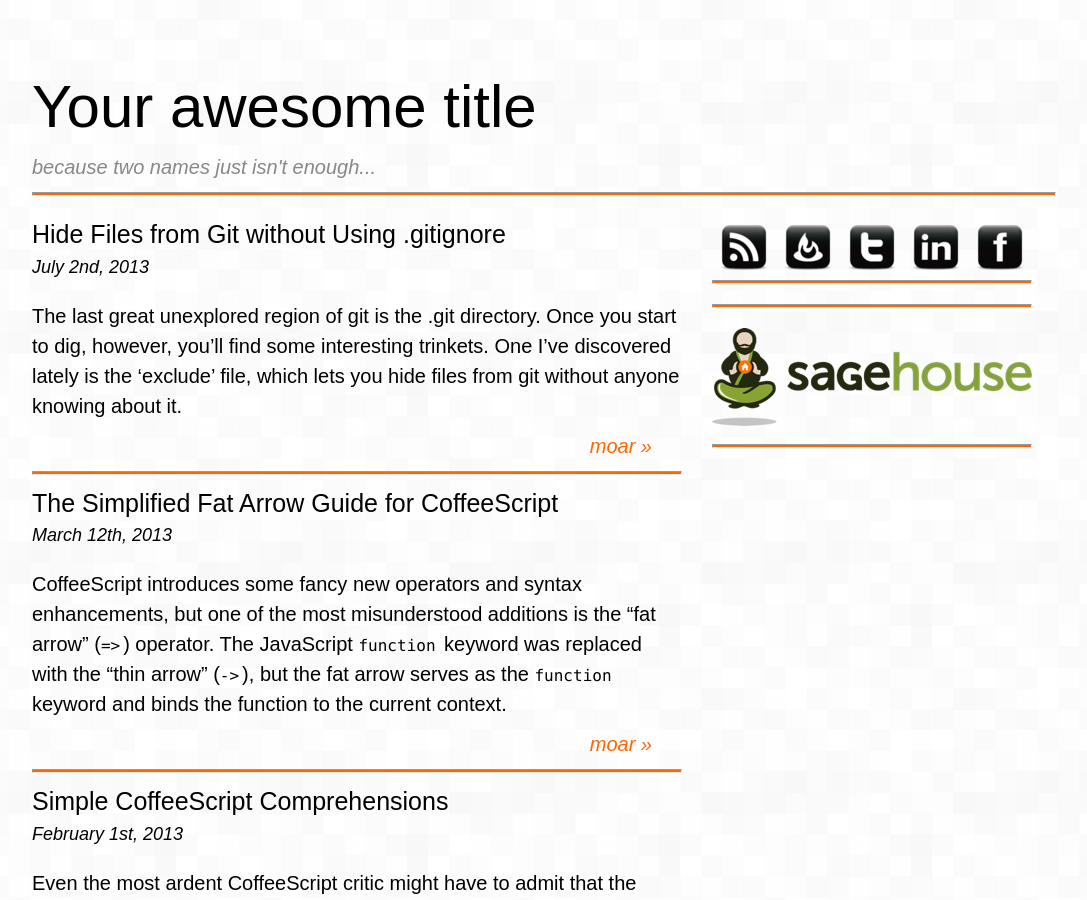
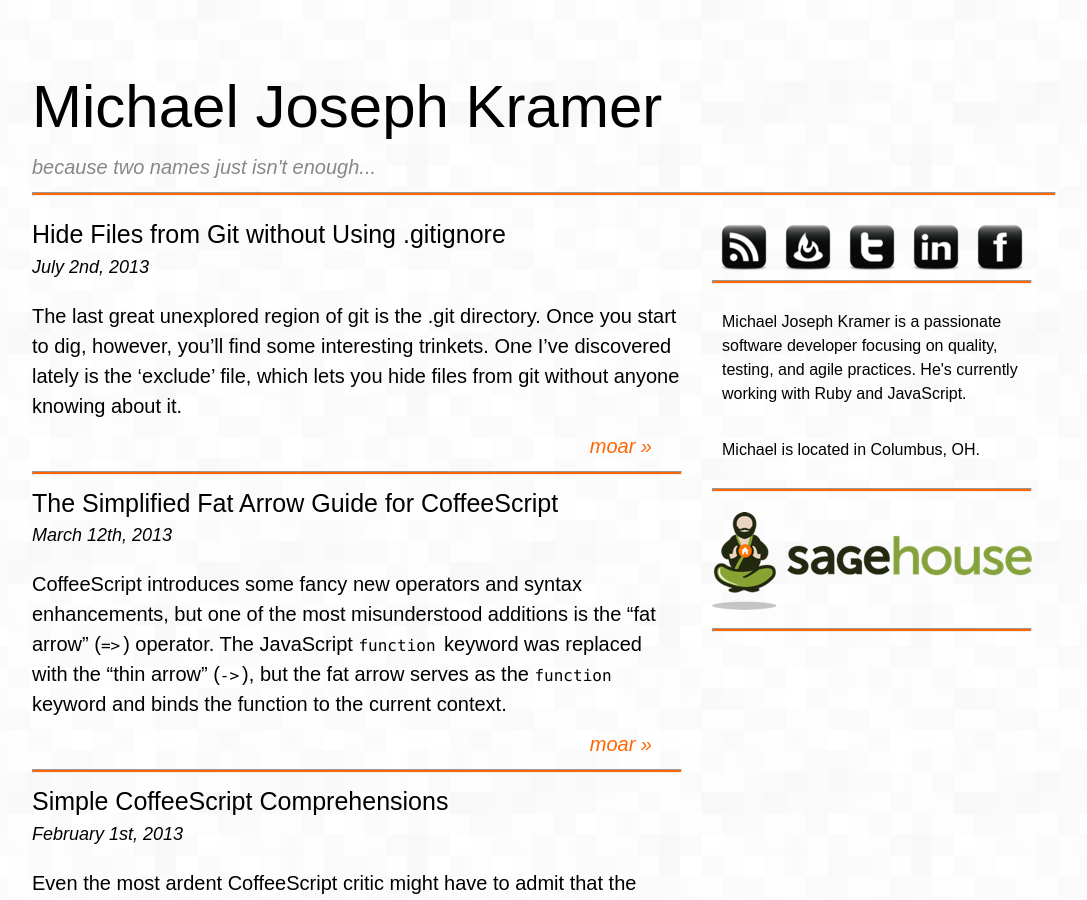
Before and after one commit to MichaelJosephKramer/michaeljosephkramer.github.io, a Jekyll site: the page built from index.html, in a window 1280 px wide and 900 px high. Shown: the whole window, without its empty margins (96-1183 px from the left). Built offline with Jekyll 4.4.1, drawn with Linux system fonts in a browser that asks for light colours; some web fonts are replaced; Markdown is read by kramdown in place of the engine named in the settings; comment, search, counter and statistics services are not loaded.

Commit message:
Add configuration

```diff
--- a/_config.yml
+++ b/_config.yml
@@ -1,14 +1,24 @@
 # Site settings
-title: Your awesome title
-email: your-email@domain.com
-description: > # this means to ignore newlines until "baseurl:"
-  Write an awesome description for your new site here. You can edit this
-  line in _config.yml. It will appear in your document head meta (for
-  Google search results) and in your feed.xml site description.
-baseurl: "" # the subpath of your site, e.g. /blog/
-url: "http://yourdomain.com" # the base hostname & protocol for your site
-twitter_username: jekyllrb
-github_username:  jekyll
+title: Michael Joseph Kramer
+email: michael@sage.house
+bio: &bio >
+  <p>Michael Joseph Kramer is a passionate software developer focusing on quality, testing, and agile practices. He's currently working with Ruby and JavaScript.</p><p>Michael is located in Columbus, OH.</p>
+description: *bio
+baseurl: ""
+url: "http://michaeljosephkramer.com"
+encoding: utf-8
+twitter_username: michaelkramer
+github_username:  michaeljosephkramer
+linkedin_username:  michaeljosephkramer
+facebook_username:  michaeljosephkramer
+feedburner_username:  michaeljosephkramer
+disqus_username:  michaeljosephkramer
+google_analytics_id: UA-592651-4
+clicky_id: 66487006
 
 # Build settings
-markdown: kramdown
+markdown: redcarpet
+highligher: rouge
+permalink: pretty
+redcarpet:
+  extensions: [smart]
```
